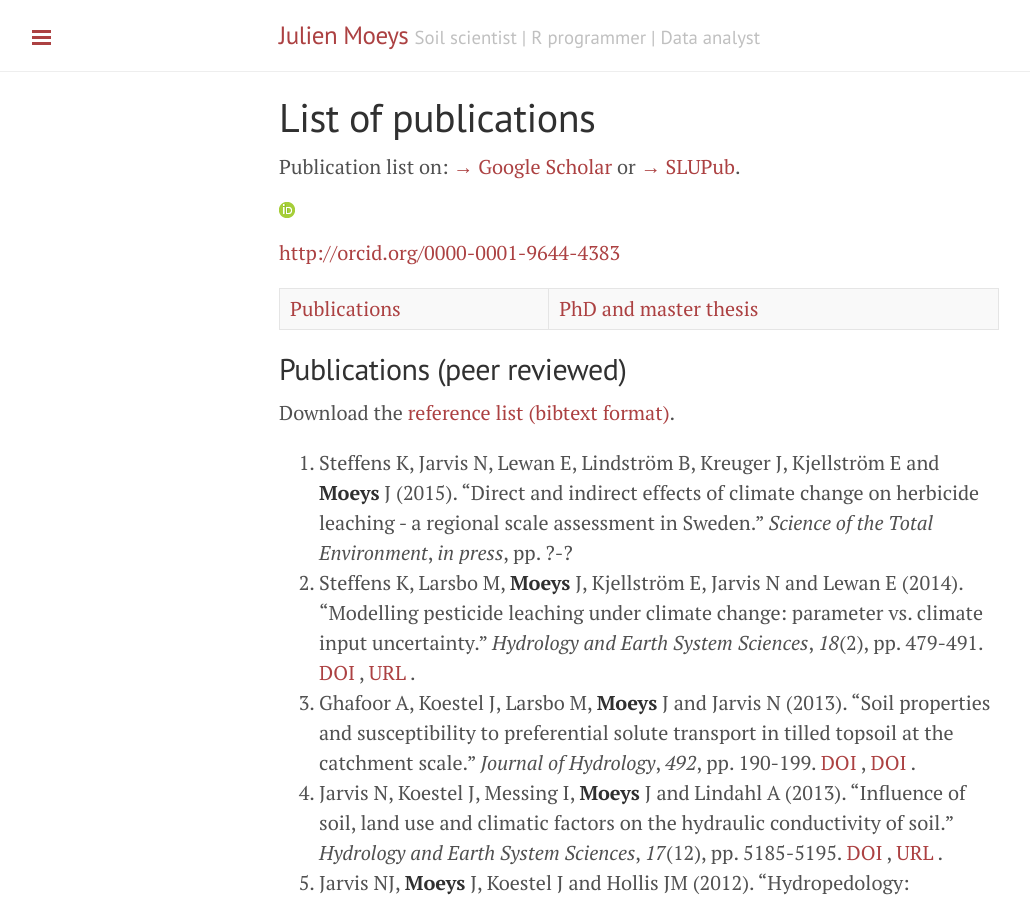
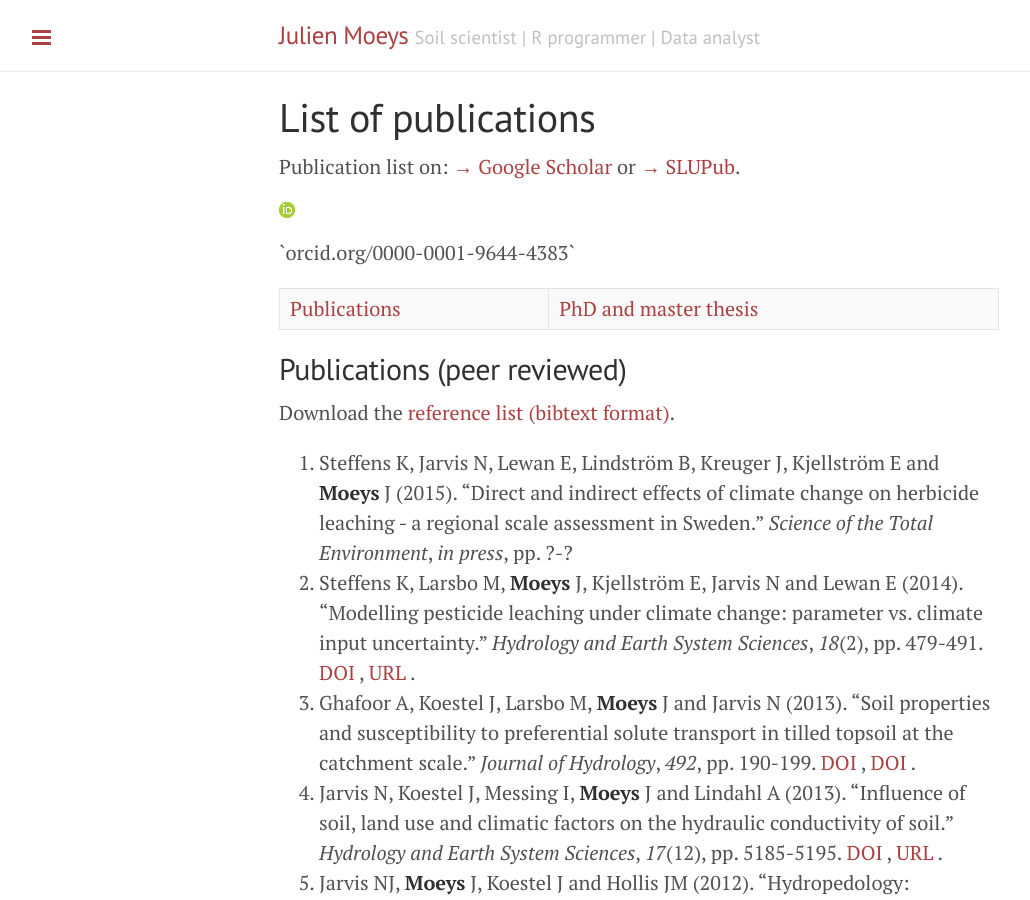
Before and after one commit to julienmoeys/julienmoeys.github.io, a Jekyll site: the page built from Publications.md, in a window 1280 px wide and 900 px high. Shown: the whole window, without its empty margins (1-1031 px from the left). Built offline with Jekyll 4.4.1, drawn with Linux system fonts in a browser that asks for light colours; Markdown is read by kramdown in place of the engine named in the settings.

Commit message:
reformat ORCID link

```diff
--- a/Publications.md
+++ b/Publications.md
@@ -10,7 +10,7 @@ weight    : 2.2
 Publication list on: [&rarr; Google Scholar][jmGoogleScholar] or
 [&rarr; SLUPub][jmSLUPub].
 
-<a href="http://orcid.org"><img alt="" src="/assets/img/orcid_16x16(1).png" style="width: 16px; height: 16px; " /></a> [http://orcid.org/0000-0001-9644-4383](http://orcid.org/0000-0001-9644-4383)
+<p><a href="http://orcid.org/0000-0001-9644-4383"><img alt="" src="/assets/img/orcid_16x16(1).png" style="width: 16px; height: 16px; " /></a> `orcid.org/0000-0001-9644-4383`</p>
 
 [Publications](#publications) | [PhD and master thesis](#thesis)
 
```
Also changed, not shown: CV.md (+1 -1 lines).
